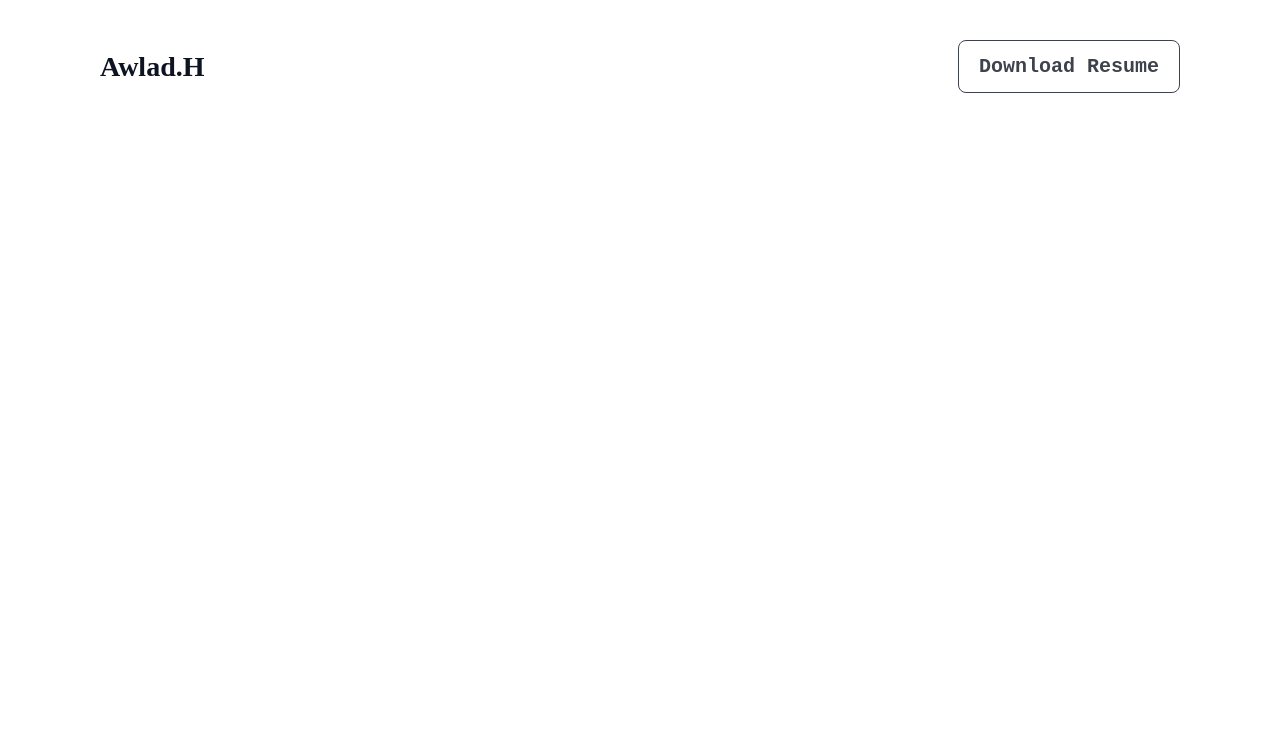
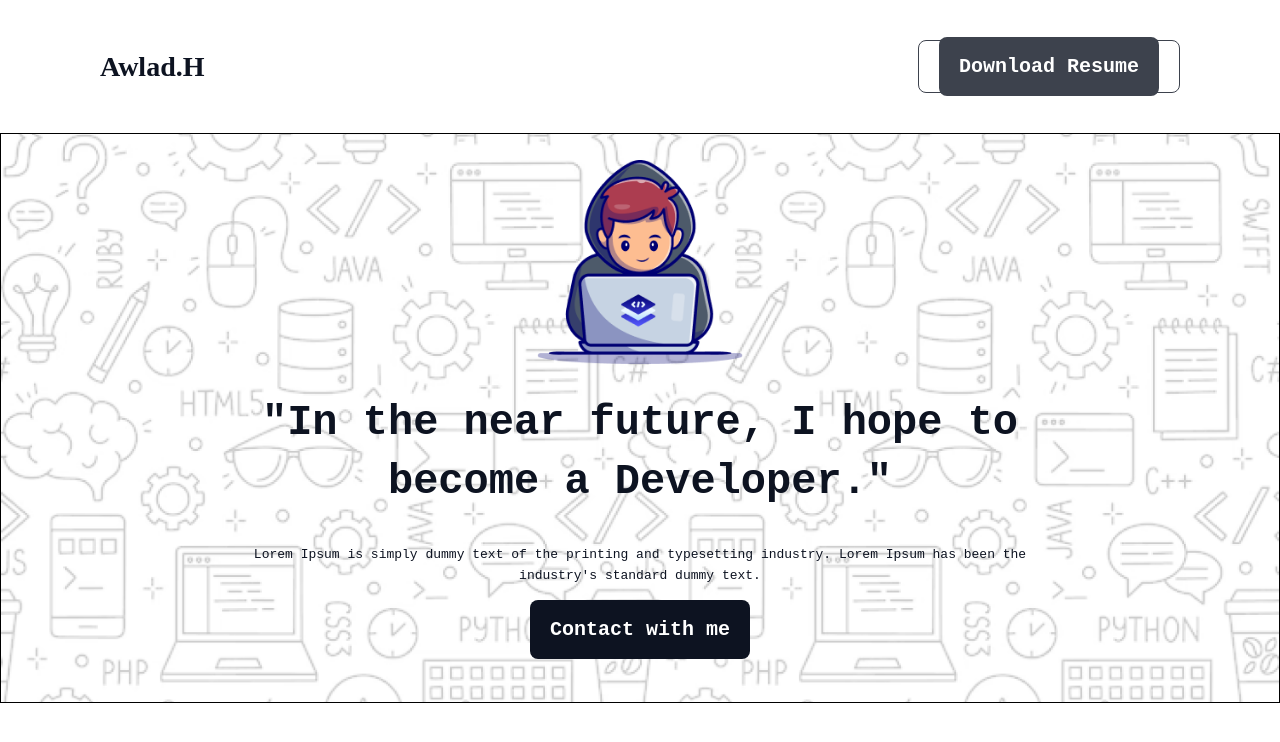
Before and after one commit to firojahmed96bd/assignment-1, a plain HTML site: page index.html in a window 1280 px wide. Drawn offline with Linux system fonts and the light colour scheme; a web font is replaced by a local one.

Commit message:
completed hero section

```diff
--- a/index.html
+++ b/index.html
@@ -13,5 +13,19 @@
             <a href="#" class="primary-btn">Download Resume</a>
         </div>
     </header>
+    <section class="hero">
+        <div class="hero-container">
+            <div class="hero-image">
+                <img src="/image/Group.png" alt="">
+            </div>
+            <div class="hero-content">
+                <h1 class="hero-title">"In the near future, I hope to become a Developer."</h1>
+                <p class="hero-subtitle">Lorem Ipsum is simply dummy text of the printing and typesetting industry. Lorem Ipsum has been the industry's standard dummy text.</p>
+                <div class="hero-btn">
+                    <a href="#" class="primary-btn">Contact with me</a>
+                </div>
+            </div>
+        </div>
+    </section>
 </body>
 </html>
--- a/styles/style.css
+++ b/styles/style.css
@@ -55,3 +55,72 @@ text-align: center;
     letter-spacing: 0%;
     text-align: left;
 }
+
+
+.hero{
+    background: url(/image/Hero-bg.png) ;
+    background-size: cover;
+    background-position: center center;
+    background-repeat: no-repeat;
+    height: 570px;
+    display: flex;
+    align-items: center;
+    justify-content: center;
+    border: 1px solid;
+}
+
+.hero-container{
+    width: 858px;
+    height: 500px;
+    justify-content: center;
+    margin-top:22px ;
+    margin-bottom: 38px;
+    align-items: center;
+    text-align: center;
+}
+
+.hero-image{
+    width: 206px;
+    height: 206px;
+    margin: 0 auto;
+    margin-bottom: 28px;
+}
+
+.hero-image img{
+    width: 100%;
+}
+
+.hero-content{
+    display: flex;
+    flex-direction: column;
+    justify-content: flex-start;
+    align-items: center;
+    gap: 32px;
+    padding: 0px;
+}
+
+.hero-content .hero-title{
+    color: rgb(13, 19, 33);
+font-size: 42px;
+font-weight: 800;
+line-height: 59px;
+letter-spacing: 0%;
+text-align: center;
+}
+
+.hero-subtitle{
+    color: rgb(13, 19, 33);
+font-size: 13px;
+font-weight: 400;
+line-height: 21px;
+letter-spacing: 0%;
+text-align: center;
+}
+
+.primary-btn{
+    border-radius: 8px;
+    background: rgb(13, 19, 33);
+    width: 210px;
+    color: white;
+    padding: 18px 20px;
+}
```
